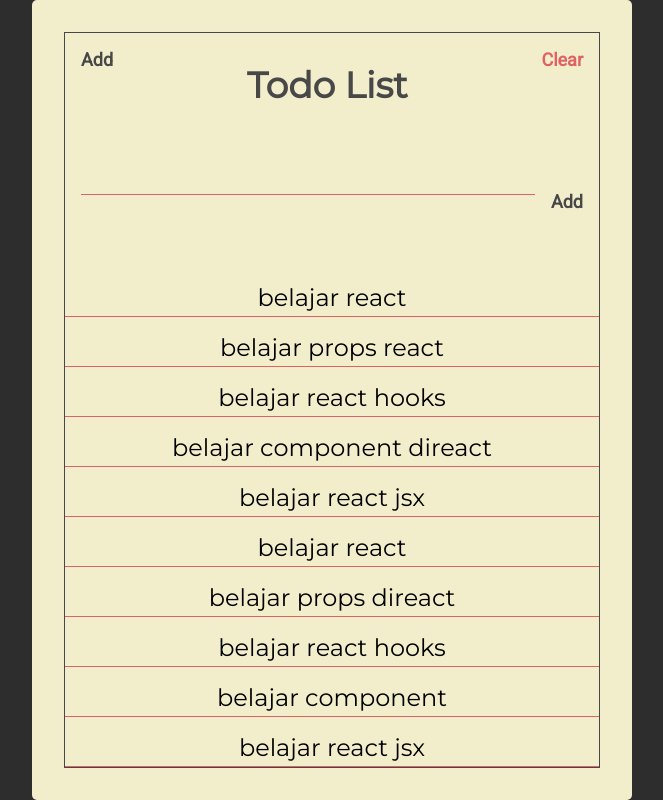
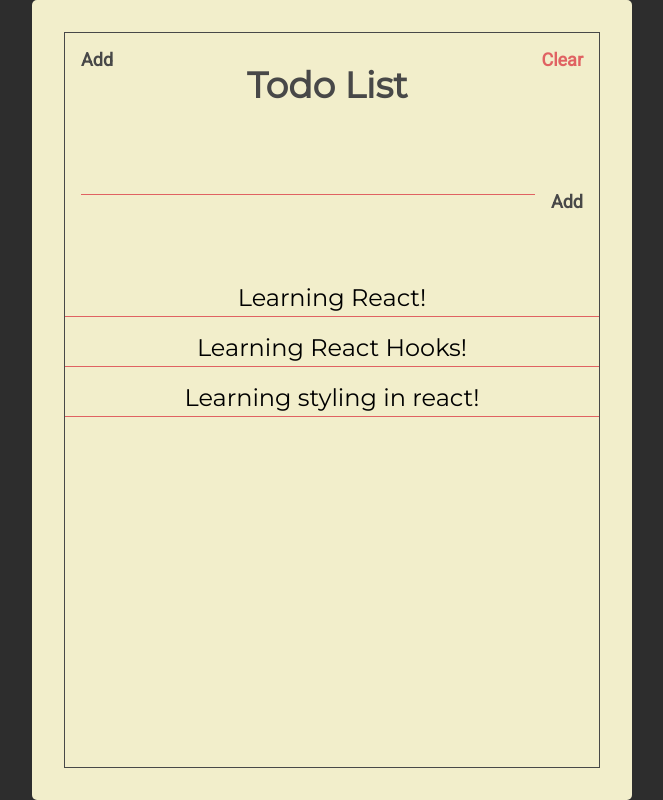
Before and after one commit to myzeus/react-todolist, a React (Create React App) app: page / in a window 1280 px wide. Shown: the whole page, without its empty margins (308-971 px from the left). Built offline with nearby package versions, Linux system fonts and the light colour scheme.

Commit message:
refaktor todos dan todos komponen

```diff
--- a/src/components/Todos.jsx
+++ b/src/components/Todos.jsx
@@ -1,40 +1,8 @@
 import React from "react";
-
+import PropTypes from "prop-types";
 import Todo from "./Todo";
 
-const Todos = () => {
-  const todos = [
-    {
-      text: "belajar react"
-    },
-    {
-      text: "belajar props react"
-    },
-    {
-      text: "belajar react hooks"
-    },
-    {
-      text: "belajar component direact"
-    },
-    {
-      text: "belajar react jsx"
-    },
-    {
-      text: "belajar react"
-    },
-    {
-      text: "belajar props direact"
-    },
-    {
-      text: "belajar react hooks"
-    },
-    {
-      text: "belajar component"
-    },
-    {
-      text: "belajar react jsx"
-    }
-  ];
+const Todos = ({ todos }) => {
   return (
     <section className="todos">
       {todos.map((todo) => {
@@ -44,4 +12,11 @@
   );
 };
 
+Todos.propTypes = {
+  todos: PropTypes.arrayOf(
+    PropTypes.shape({
+      text: PropTypes.string
+    })
+  )
+};
 export default Todos;
--- a/src/pages/TodoList.jsx
+++ b/src/pages/TodoList.jsx
@@ -1,4 +1,4 @@
-import React from "react";
+import React, { useState } from "react";
 // import "./styles.css";
 
 import Paper from "../components/Paper";
@@ -7,11 +7,17 @@
 import Todos from "../components/Todos";
 
 const TodoList = () => {
+  const [todos, setTodos] = useState([
+    { text: "Learning  React!" },
+    { text: "Learning React  Hooks!" },
+    { text: "Learning styling in react!" }
+  ]);
+
   return (
     <Paper>
       <Header />
       <TodoForm />
-      <Todos />
+      <Todos todos={todos} />
     </Paper>
   );
 };
```
Also changed, not shown: src/layout/Container.jsx (added), src/layout/Item.jsx (added).
